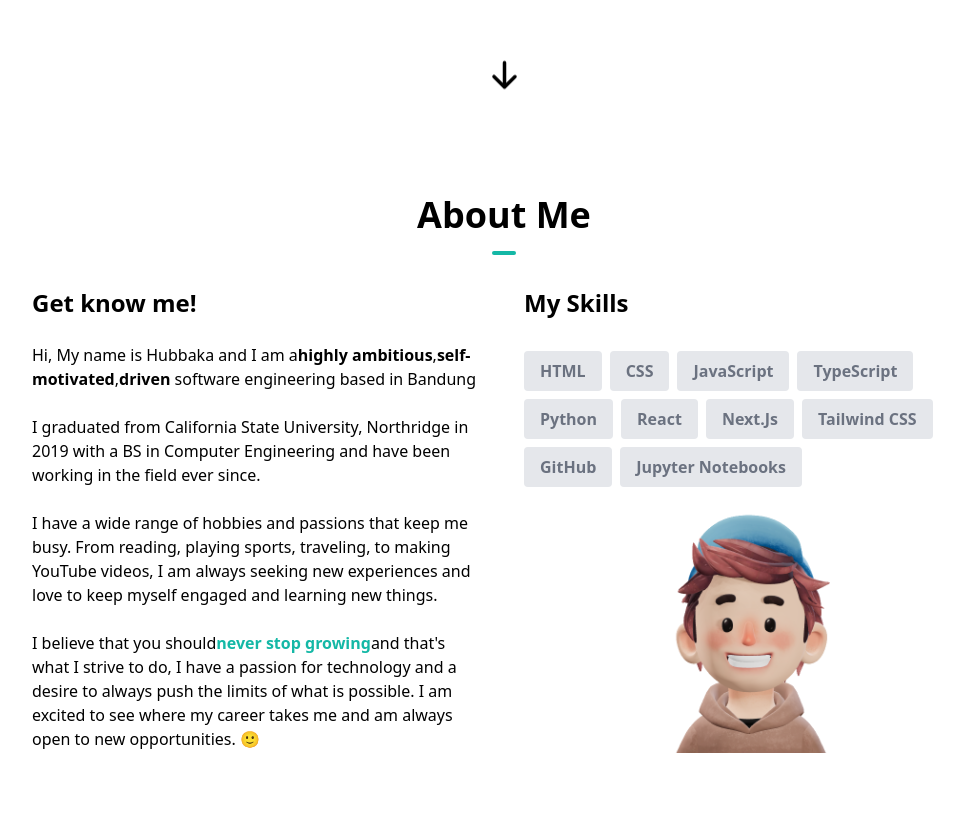
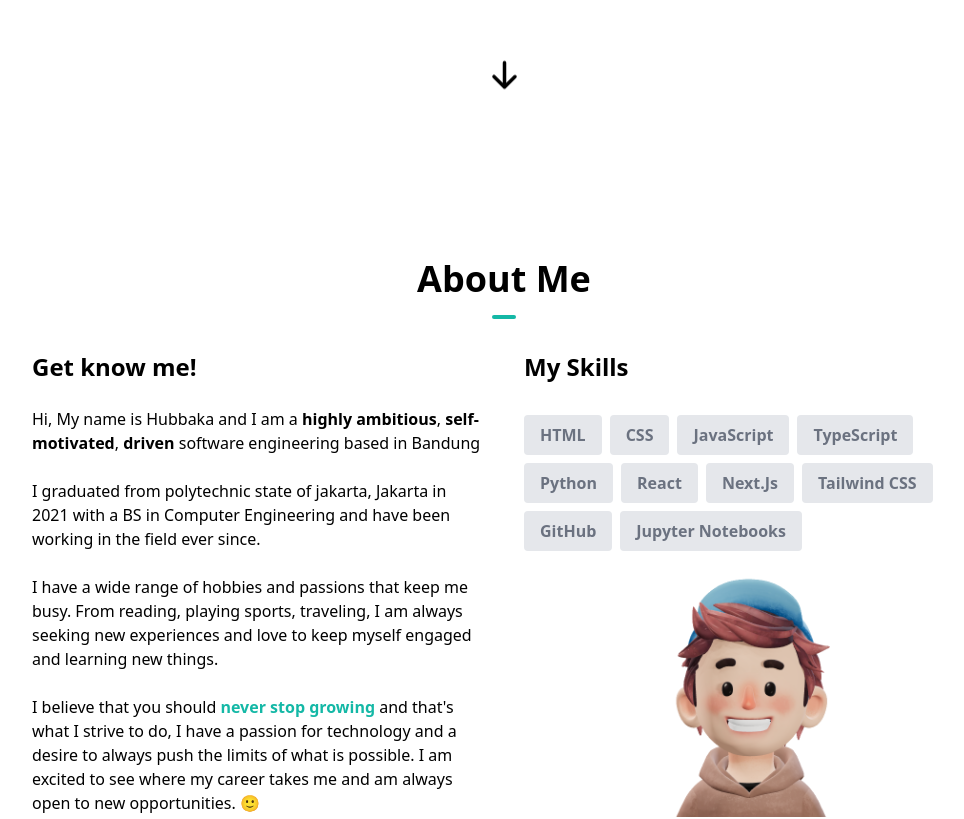
Before and after one commit to hubbaka/app-portofolio, a Next.js app: page / in a window 1280 px wide. Shown: the part 760-1579 px from the top of the page, without its empty margins (136-1100 px from the left). Built offline with nearby package versions, Linux system fonts and the light colour scheme.

Commit message:
Repair Component

```diff
--- a/components/AboutSection.tsx
+++ b/components/AboutSection.tsx
@@ -15,7 +15,7 @@ const skills = [
 const AboutSection = () => {
   return (
     <section id="about">
-      <div className="my-12 pb-12 md:pt-16 md:pb-48">
+      <div className="my-12 pb-12 md:pt-32 md:pb-48">
         <h1 className="text-center font-bold text-4xl">
           About Me{' '}
           <hr className="w-6 h-1 mx-auto my-4 bg-teal-500 border-0 rounded" />
@@ -28,29 +28,30 @@ const AboutSection = () => {
             <p>
               {' '}
               Hi, My name is Hubbaka and I am a
-              <span className="font-bold">{'highly ambitious'}</span>,
-              <span className="font-bold">{'self-motivated'}</span>,
-              <span className="font-bold">{'driven'}</span> software engineering
-              based in Bandung
+              <span className="font-bold">{' highly ambitious'}</span>,
+              <span className="font-bold">{' self-motivated'}</span>,
+              <span className="font-bold">{' driven'}</span> software
+              engineering based in Bandung
             </p>
             <br />
             <p>
-              I graduated from California State University, Northridge in 2019
+              I graduated from polytechnic state of jakarta, Jakarta in 2021
               with a BS in Computer Engineering and have been working in the
               field ever since.
             </p>
             <br />
             <p>
               I have a wide range of hobbies and passions that keep me busy.
-              From reading, playing sports, traveling, to making YouTube videos,
-              I am always seeking new experiences and love to keep myself
-              engaged and learning new things.
+              From reading, playing sports, traveling, I am always seeking new
+              experiences and love to keep myself engaged and learning new
+              things.
             </p>
             <br />
             <p>
               I believe that you should
               <span className="font-bold text-teal-500">
-                never stop growing
+                {' '}
+                never stop growing{' '}
               </span>
               and that&#39;s what I strive to do, I have a passion for
               technology and a desire to always push the limits of what is
```
